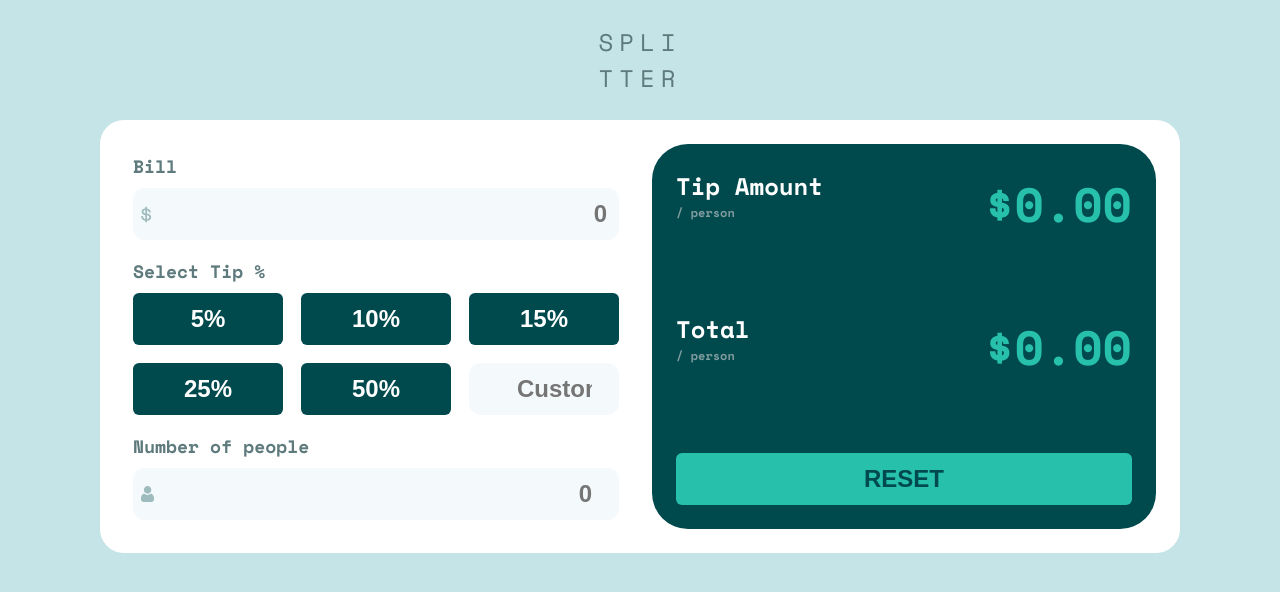
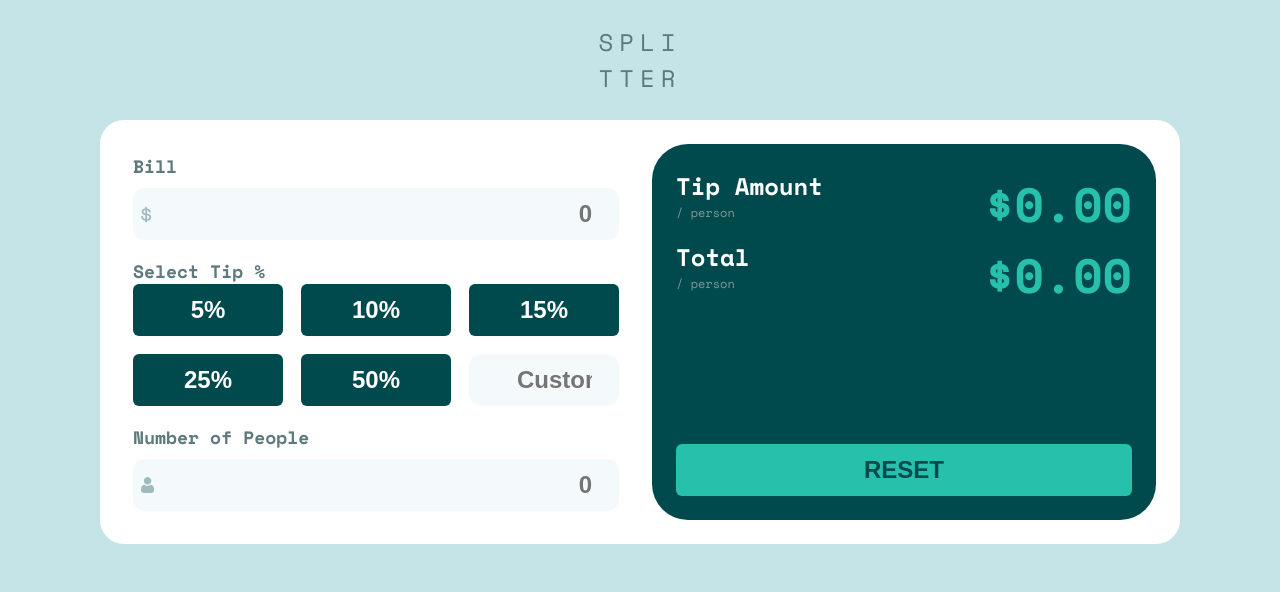
Before and after one commit to Farzane2630/splitter-tip-calculator-app-FM, a plain HTML site: page index.html in a window 1280 px wide. Drawn offline with nearby package versions, Linux system fonts and the light colour scheme.

Commit message:
fix: html mistakes

```diff
--- a/index.html
+++ b/index.html
@@ -10,29 +10,33 @@
       href="./images/favicon-32x32.png"
     />
     <link
-      href="https://fonts.googleapis.com/css2?family=Space+Mono:wght@300;400;500;600;700;800&display=swap"
+      href="https://fonts.googleapis.com/css2?family=Space+Mono:wght@400;700&display=swap"
       rel="stylesheet"
     />
     <link rel="stylesheet" href="style.css" />
-
     <script src="index.js" defer></script>
-    <title>Frontend Mentor | Tip calculator app</title>
+    <title>Tip Calculator</title>
   </head>
   <body>
-    <h1 class="title">
-      <span> SPLI </span>
-      <span> TTER </span>
-    </h1>
+    <h1 class="title"><span>SPLI</span> <span>TTER</span></h1>
+
     <main class="wrapper">
-      <section class="input-section">
-        <form action="#" class="tip-form">
-          <legend>
+      <section class="form-section">
+        <form id="tip-form">
+          <div class="form-group">
             <label for="bill">Bill</label>
-            <input type="text" name="bill" id="bill" placeholder="0" />
-          </legend>
+            <input
+              type="number"
+              name="bill"
+              id="bill"
+              placeholder="0"
+              min="0"
+              step="0.01"
+            />
+          </div>
 
-          <legend>
-            <label for="tip">Select Tip %</label>
+          <fieldset class="form-group">
+            <legend>Select Tip %</legend>
             <div class="btn-wrapper">
               <button type="button" class="tip-btn" data-tip="5">5%</button>
               <button type="button" class="tip-btn" data-tip="10">10%</button>
@@ -44,16 +48,26 @@
                 name="custom-tip"
                 id="custom-tip"
                 placeholder="Custom"
+                min="0"
               />
             </div>
-          </legend>
-          <legend>
-            <label for="people">Number of people</label>
-            <input type="number" name="people" id="people" placeholder="0" />
-          </legend>
+          </fieldset>
+
+          <div class="form-group">
+            <label for="people">Number of People</label>
+            <input
+              type="number"
+              name="people"
+              id="people"
+              placeholder="0"
+              min="1"
+            />
+          </div>
         </form>
       </section>
-      <section class="output-section">
+
+      <section class="result-section">
+        <div class="content">
           <div class="output">
             <div class="output-label">
               <p>Tip Amount</p>
@@ -68,7 +82,8 @@
             </div>
             <p class="output-value" id="total-amount">$0.00</p>
           </div>
-        <button type="reset" id="reset-btn">RESET</button>
+        </div>
+        <button type="button" id="reset-btn">RESET</button>
       </section>
     </main>
   </body>
--- a/style.scss
+++ b/style.scss
@@ -1,18 +1,18 @@
 // ==========================
 // 🎨 Colors
 // ==========================
-$colors :(pale-blue: hsl(189, 47%, 97%),
+$colors: (
+    pale-blue: hsl(189, 47%, 97%),
     light-blue: hsl(185, 41%, 84%),
-    grey-400:hsl(184, 14%, 56%),
+    grey-400: hsl(184, 14%, 56%),
     grey-500: hsl(186, 14%, 43%),
     dark-green: hsl(183, 100%, 15%),
-    primary-green: hsl(172, 67%, 45%));
+    primary-green: hsl(172, 67%, 45%)
+);
 
 @function color($name) {
-    @return map-get($colors, $name)
+    @return map-get($colors, $name);
 }
-
-;
 
 @mixin Btn-Style($bg, $text-color) {
     background-color: $bg;
@@ -30,9 +30,7 @@ $colors :(pale-blue: hsl(189, 47%, 97%),
     }
 }
 
-;
-
-@mixin Input-Icon ($icon) {
+@mixin Input-Icon($icon) {
     background: url($icon) no-repeat 8px center;
     background-color: color(pale-blue);
     text-align: right;
@@ -43,7 +41,7 @@ $colors :(pale-blue: hsl(189, 47%, 97%),
 // ==========================
 $font-family-base: 'Space Mono', sans-serif;
 $font-size-base: 24px;
-$font-weight-base :700;
+$font-weight-base: 700;
 
 // ==========================
 // 🔧 Global Reset & Base Styles
@@ -96,15 +94,20 @@ h1 {
     }
 }
 
-.input-section {
-    .tip-form {
+.form-section {
+    #tip-form {
         padding: 0.5em;
         font-size: 0.75em;
         font-weight: $font-weight-base;
         display: grid;
         gap: 1em;
 
-        legend {
+        .form-group {
+            border: none;
+        }
+
+        .form-group,
+        fieldset {
             display: grid;
             gap: 0.5em;
 
@@ -119,11 +122,11 @@ h1 {
 
                 &:focus {
                     outline: solid 3px color(primary-green);
-                    color: color(dark-green)
+                    color: color(dark-green);
                 }
 
-                :invalid {
-                    border-color: red;
+                &:invalid {
+                    border: 2px solid red;
                 }
             }
 
@@ -156,15 +159,12 @@ h1 {
                 .tip-btn.active {
                     background-color: color(primary-green);
                 }
-
             }
         }
     }
-
 }
 
-
-.output-section {
+.result-section {
     background-color: color(dark-green);
     border-radius: 1.5em;
     padding: 1em;
@@ -173,19 +173,26 @@ h1 {
     gap: 1em;
     width: 100%;
 
+
     .output {
         display: flex;
         justify-content: space-between;
         align-items: flex-start;
 
-        :first-child {
-            color: #fff;
-            font-weight: $font-weight-base;
+        .content {
+            display: grid;
+            grid-template-columns: 1fr;
         }
+        .output-label {
+            p:first-child {
+                color: #fff;
+                font-weight: $font-weight-base;
+            }
 
-        :last-child {
-            font-size: 0.5em;
-            color: color(grey-400);
+            p:last-child {
+                font-size: 0.5em;
+                color: color(grey-400);
+            }
         }
 
         .output-value {
@@ -195,9 +202,7 @@ h1 {
         }
     }
 
-
     #reset-btn {
         @include Btn-Style(color(primary-green), color(dark-green));
     }
-
 }
```
Also changed, not shown: style.css, 1 other file. Lines whose indentation alone changed are shown as unchanged.
